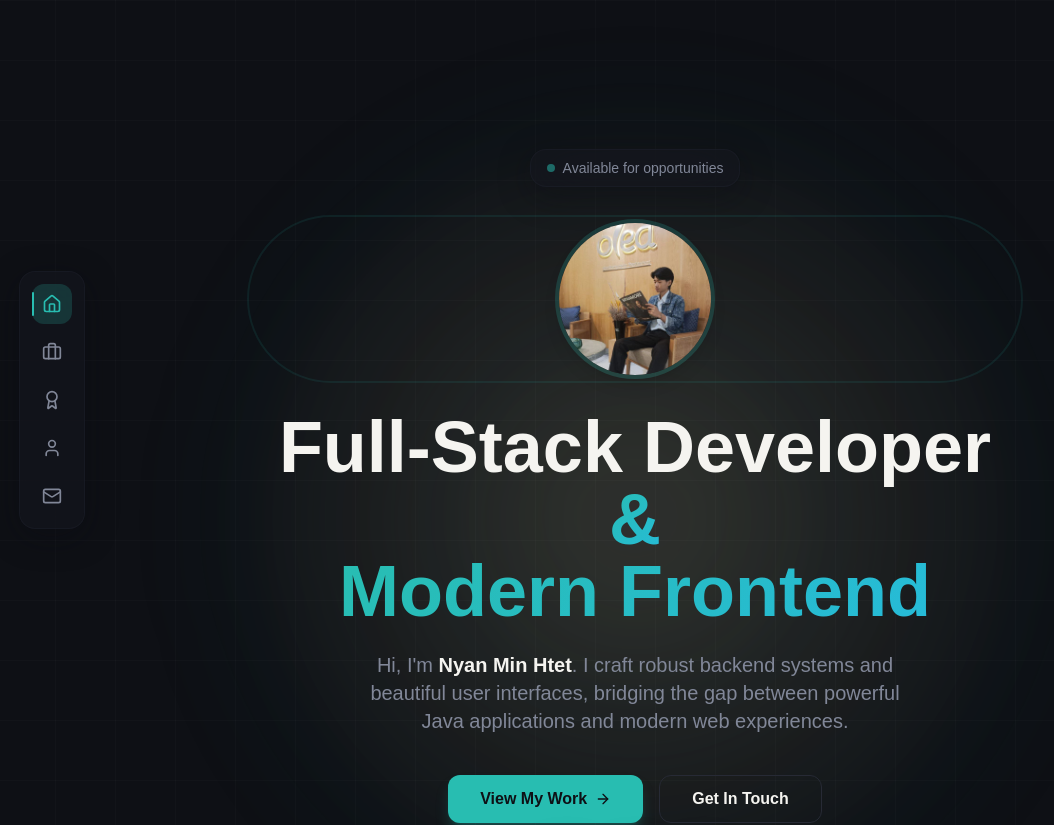
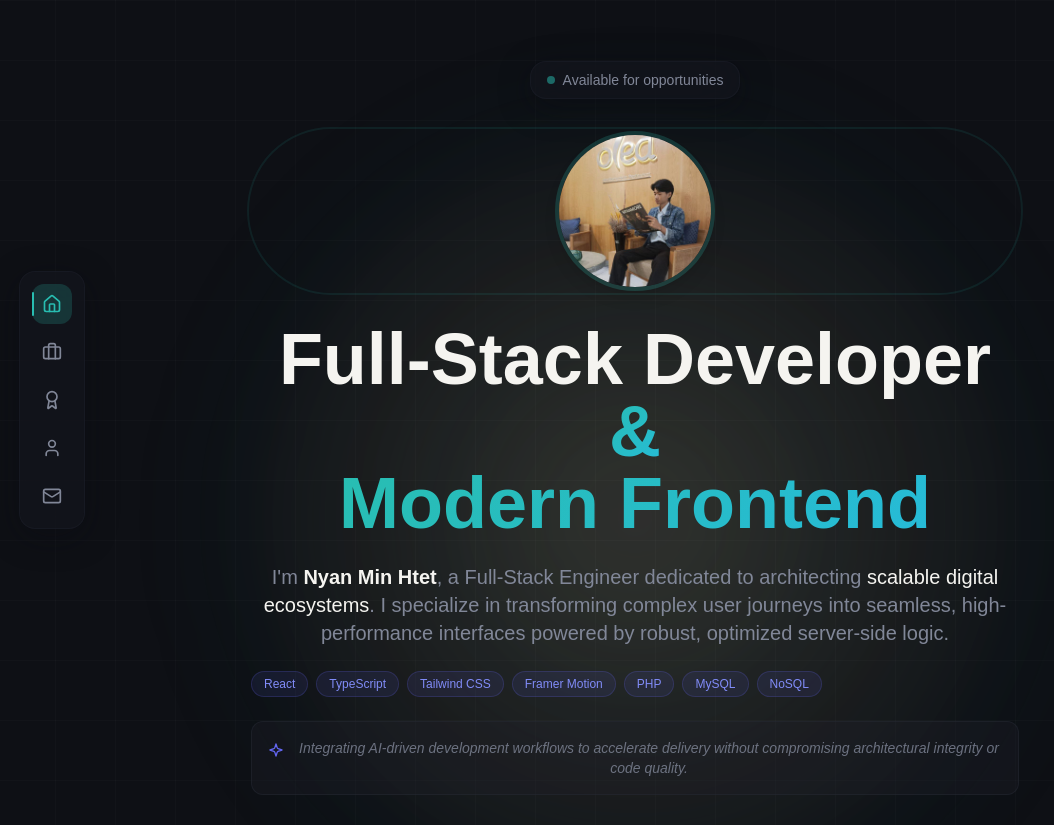
Before and after one commit to Nyan-Min-Htet/NewPortfolio, a React (Vite) app: page / in a window 1280 px wide. Shown: the top 825 px of the page, without its empty margins (5-1059 px from the left). Built offline with nearby package versions, Linux system fonts and the light colour scheme; the HTML template or start-up script is replaced by a standard one.

Commit message:
change-commit

```diff
--- a/src/components/layout/Footer.tsx
+++ b/src/components/layout/Footer.tsx
@@ -12,7 +12,7 @@ export function Footer() {
             <span className="text-gradient font-medium">
               Full-Stack Developer
             </span>{" "}
-            • Java & React
+            • PHP & React
           </div>
         </div>
       </div>
--- a/src/components/sections/About.tsx
+++ b/src/components/sections/About.tsx
@@ -5,32 +5,32 @@ const skills = [
   {
     category: "Backend",
     icon: Server,
-    items: ["Java", "Spring Boot", "Cloud", "Python", "PHP", "Microservices"],
+    items: ["Java", "Cloud", "Python", "PHP", "Microservices"],
     color: "primary",
   },
   {
     category: "Frontend",
     icon: Palette,
-    items: ["React", "TypeScript", "Tailwind CSS", "Next.js", "HTML", "CSS"],
+    items: ["React", "TypeScript", "Tailwind CSS", "HTML", "CSS", "JavaScript"],
     color: "accent",
   },
   {
     category: "Database",
     icon: Database,
-    items: ["PostgreSQL", "MySQL", "MongoDB", "XAMPP", "Hibernate"],
+    items: ["SupaBase", "MySQL", "MongoDB", "XAMPP"],
     color: "primary",
   },
   {
     category: "DevOps & Tools",
     icon: Zap,
-    items: ["Docker", "Git", "CI/CD", "Linux", "Azure"],
+    items: ["Docker", "Git", "CI/CD", "Linux", "Azure", "Postman"],
     color: "accent",
   },
 ];
 
 export function About() {
   return (
-    <section id="about" className="py-24 md:py-40 relative overflow-hidden">
+    <section id="about" className="py-20 md:py-40 relative overflow-hidden">
       {/* Background Pattern */}
       <div className="absolute inset-0 bg-[linear-gradient(rgba(255,255,255,0.01)_1px,transparent_1px),linear-gradient(90deg,rgba(255,255,255,0.01)_1px,transparent_1px)] bg-[size:80px_80px]" />
 
@@ -56,8 +56,8 @@ export function About() {
               <span className="text-foreground font-medium">
                 full-stack developer
               </span>{" "}
-              based in Myanmar, with a strong foundation in Java backend
-              development and modern frontend technologies.
+              based in Myanmar, with a strong foundation in Web development and
+              modern frontend technologies.
             </p>
             <p className="text-muted-foreground leading-relaxed">
               My journey began at Info Myanmar College where I discovered my
@@ -100,7 +100,7 @@ export function About() {
                   key={skill.category}
                   className={cn(
                     "glass p-6 group hover:border-primary/30 transition-all duration-300",
-                    "opacity-0 animate-fade-up"
+                    "opacity-0 animate-fade-up",
                   )}
                   style={{
                     animationDelay: `${index * 0.1}s`,
@@ -112,7 +112,7 @@ export function About() {
                       "w-12 h-12 rounded-xl flex items-center justify-center mb-4",
                       skill.color === "primary"
                         ? "bg-primary/20 text-primary"
-                        : "bg-accent/20 text-accent"
+                        : "bg-accent/20 text-accent",
                     )}
                   >
                     <Icon className="w-5 h-5" />
--- a/src/components/sections/Contact.tsx
+++ b/src/components/sections/Contact.tsx
@@ -26,7 +26,7 @@ export function Contact() {
   };
 
   return (
-    <section id="contact" className="py-24 md:py-30 relative">
+    <section id="contact" className="py-15 md:py-30 relative">
       {/* Background Accents */}
       <div className="absolute top-1/2 left-0 w-72 h-72 bg-gradient-radial from-primary/10 via-transparent to-transparent blur-3xl" />
       <div className="absolute top-1/4 right-0 w-72 h-72 bg-gradient-radial from-accent/10 via-transparent to-transparent blur-3xl" />
--- a/src/components/sections/Hero.tsx
+++ b/src/components/sections/Hero.tsx
@@ -56,16 +56,72 @@ export function Hero() {
           </h1>
 
           {/* Subtitle */}
-          <p className="text-lg md:text-xl text-muted-foreground max-w-xl mx-auto mb-10 opacity-0 animate-fade-up stagger-3">
-            Hi, I'm{" "}
-            <span className="text-foreground font-semibold">Nyan Min Htet</span>
-            . I craft robust backend systems and beautiful user interfaces,
-            bridging the gap between powerful Java applications and modern web
-            experiences.
-          </p>
+          <div className="max-w-3xl mx-auto mb-12 space-y-6 opacity-0 animate-fade-up stagger-1">
+            {/* Core Bio */}
+            <div className="space-y-4">
+              <p className="text-lg md:text-xl text-muted-foreground leading-relaxed">
+                I'm{" "}
+                <span className="text-foreground font-semibold">
+                  Nyan Min Htet
+                </span>
+                , a Full-Stack Engineer dedicated to architecting
+                <span className="text-foreground">
+                  {" "}
+                  scalable digital ecosystems
+                </span>
+                . I specialize in transforming complex user journeys into
+                seamless, high-performance interfaces powered by robust,
+                optimized server-side logic.
+              </p>
+
+              {/* Skill Badges - Much cleaner than a list */}
+              <div className="flex flex-wrap gap-2 pt-2">
+                {[
+                  "React",
+                  "TypeScript",
+                  "Tailwind CSS",
+                  "Framer Motion",
+                  "PHP",
+                  "MySQL",
+                  "NoSQL",
+                ].map((skill) => (
+                  <span
+                    key={skill}
+                    className="px-3 py-1 text-xs font-medium rounded-full bg-indigo-500/10 text-indigo-400 border border-indigo-500/20"
+                  >
+                    {skill}
+                  </span>
+                ))}
+              </div>
+            </div>
+
+            {/* AI & Process Subtext */}
+            <div className="flex items-start gap-3 p-4 rounded-xl bg-secondary/30 border border-border/50 italic">
+              <div className="mt-1 text-indigo-500">
+                <svg
+                  xmlns="http://www.w3.org/2000/svg"
+                  width="16"
+                  height="16"
+                  viewBox="0 0 24 24"
+                  fill="none"
+                  stroke="currentColor"
+                  strokeWidth="2"
+                  strokeLinecap="round"
+                  strokeLinejoin="round"
+                >
+                  <path d="m12 3-1.912 5.813a2 2 0 0 1-1.275 1.275L3 12l5.813 1.912a2 2 0 0 1 1.275 1.275L12 21l1.912-5.813a2 2 0 0 1 1.275-1.275L21 12l-5.813-1.912a2 2 0 0 1-1.275-1.275Z" />
+                </svg>
+              </div>
+              <p className="text-sm text-muted-foreground/80">
+                Integrating AI-driven development workflows to accelerate
+                delivery without compromising architectural integrity or code
+                quality.
+              </p>
+            </div>
+          </div>
 
           {/* CTA Buttons */}
-          <div className="flex flex-col sm:flex-row items-center justify-center gap-4 mb-5 opacity-0 animate-fade-up stagger-4">
+          <div className="flex flex-col sm:flex-row items-center justify-center gap-4 mb-10 opacity-10 animate-fade-up stagger-4">
             <Button variant="hero" size="lg" onClick={scrollToProjects}>
               View My Work
               <ArrowRight className="w-5 h-5" />
@@ -102,14 +158,6 @@ export function Hero() {
           </div>
         </div>
       </div>
-
-      {/* Scroll Indicator */}
-      <div className="absolute bottom-0 -translate-x-1/2 flex flex-col items-center gap-4 opacity-0 animate-fade-up stagger-6">
-        <span className="text-xs text-muted-foreground">Scroll to explore</span>
-        <div className="w-6 h-10 rounded-full border-2 border-muted-foreground/30 flex justify-center pt-2 mt-7">
-          <div className="w-1.5 h-3 bg-primary rounded-full animate-bounce" />
-        </div>
-      </div>
     </section>
   );
 }
```
